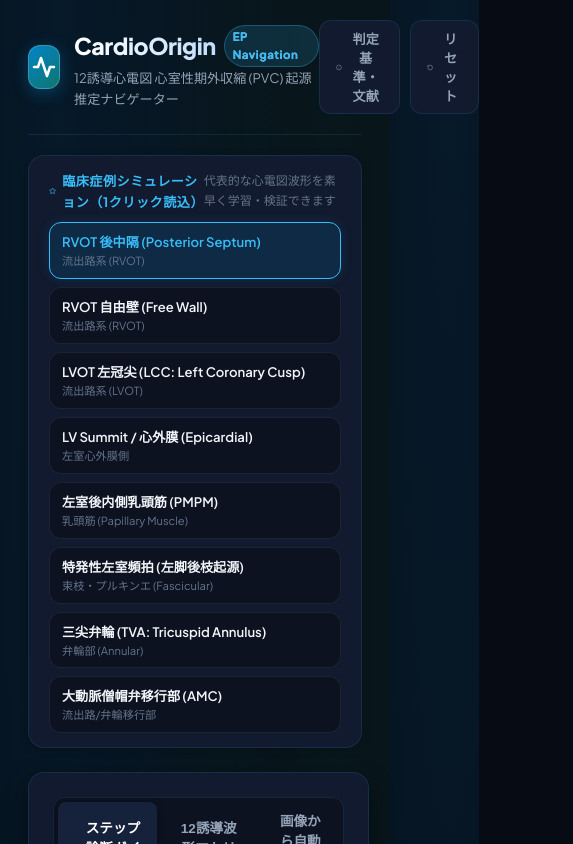
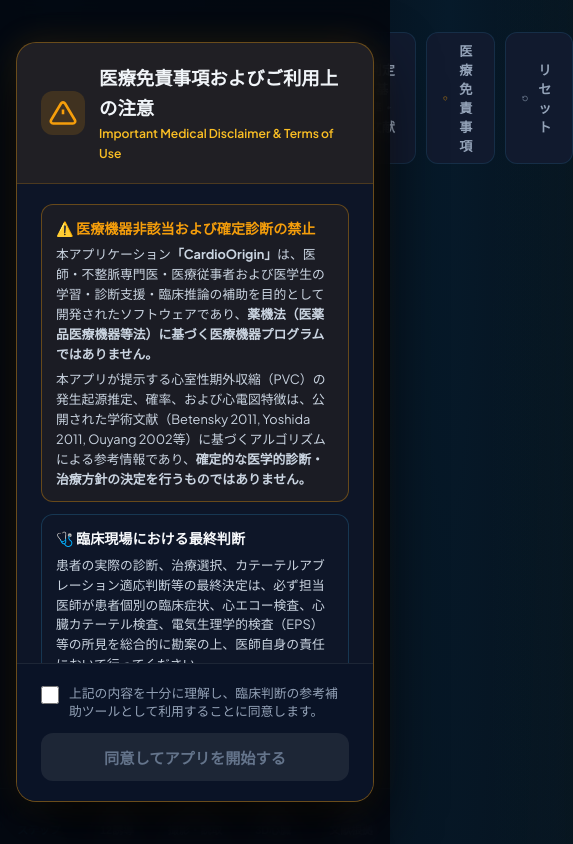
Before and after one commit to hiromiyoshimu-a11y/hiromi2, a website with bundled scripts: page index.html in a window 390 px wide. Shown: the top 844 px of the page, 573 px wide, since content can reach past the window. Built offline with nearby package versions, Linux system fonts and the light colour scheme.

Commit message:
feat(mobile): Add iOS App Store & PWA support (safe area, camera, bottom tabs, medical disclaimer, 1024px icon, Capacitor config)

```diff
--- /dev/null
+++ b/css/ios-mobile.css
@@ -0,0 +1,309 @@
+/**
+ * CardioOrigin - iOS & モバイル最適化スタイルシート (iOS HIG & PWA準拠)
+ * Safe Area, Bottom Navigation Tab Bar, Medical Disclaimer Modal
+ */
+
+/* ================= iOS セーフエリア & 全体最適化 ================= */
+:root {
+  --sat: env(safe-area-inset-top, 0px);
+  --sab: env(safe-area-inset-bottom, 0px);
+  --sal: env(safe-area-inset-left, 0px);
+  --sar: env(safe-area-inset-right, 0px);
+}
+
+html, body {
+  /* 不要なバウンスや誤ズームを抑止 */
+  touch-action: manipulation;
+  -webkit-tap-highlight-color: transparent;
+  padding-top: var(--sat);
+  padding-left: var(--sal);
+  padding-right: var(--sar);
+}
+
+/* アプリコンテナの下部にボトムタブバーの余白を確保 */
+.app-container {
+  padding-bottom: calc(var(--sab) + 72px) !important;
+}
+
+/* ================= 医療免責事項モーダル (Guideline 1.4.1) ================= */
+.disclaimer-overlay {
+  position: fixed;
+  inset: 0;
+  background: rgba(4, 8, 16, 0.88);
+  backdrop-filter: blur(12px);
+  -webkit-backdrop-filter: blur(12px);
+  z-index: 99999;
+  display: flex;
+  justify-content: center;
+  align-items: center;
+  padding: 1rem;
+  opacity: 0;
+  visibility: hidden;
+  transition: all 0.35s cubic-bezier(0.16, 1, 0.3, 1);
+}
+
+.disclaimer-overlay.open {
+  opacity: 1;
+  visibility: visible;
+}
+
+.disclaimer-modal-card {
+  width: 100%;
+  max-width: 580px;
+  max-height: 90vh;
+  background: #0d1527;
+  border: 1px solid rgba(245, 158, 11, 0.4);
+  border-radius: 20px;
+  box-shadow: 0 24px 64px rgba(0, 0, 0, 0.85), 0 0 32px rgba(245, 158, 11, 0.15);
+  display: flex;
+  flex-direction: column;
+  overflow: hidden;
+  animation: modal-pop 0.3s cubic-bezier(0.34, 1.56, 0.64, 1);
+}
+
+@keyframes modal-pop {
+  0% { transform: scale(0.92); opacity: 0; }
+  100% { transform: scale(1); opacity: 1; }
+}
+
+.disclaimer-header {
+  display: flex;
+  align-items: center;
+  gap: 14px;
+  padding: 1.25rem 1.5rem;
+  background: rgba(245, 158, 11, 0.08);
+  border-bottom: 1px solid rgba(245, 158, 11, 0.2);
+}
+
+.disclaimer-icon-wrapper {
+  width: 44px;
+  height: 44px;
+  border-radius: 12px;
+  background: rgba(245, 158, 11, 0.15);
+  display: flex;
+  justify-content: center;
+  align-items: center;
+  flex-shrink: 0;
+}
+
+.disclaimer-header h3 {
+  font-size: 1.15rem;
+  font-weight: 800;
+  color: #f1f5f9;
+  margin: 0;
+}
+
+.disclaimer-subtitle {
+  font-size: 0.76rem;
+  color: #fbbf24;
+  margin: 2px 0 0 0;
+  font-weight: 600;
+}
+
+.disclaimer-scroll-content {
+  padding: 1.25rem 1.5rem;
+  overflow-y: auto;
+  display: flex;
+  flex-direction: column;
+  gap: 12px;
+  -webkit-overflow-scrolling: touch;
+}
+
+.disclaimer-box {
+  background: rgba(15, 23, 42, 0.8);
+  border: 1px solid rgba(56, 189, 248, 0.2);
+  border-radius: 12px;
+  padding: 12px 14px;
+}
+
+.disclaimer-box.warning {
+  border-color: rgba(245, 158, 11, 0.35);
+  background: rgba(245, 158, 11, 0.06);
+}
+
+.disclaimer-box.privacy {
+  border-color: rgba(16, 185, 129, 0.35);
+  background: rgba(16, 185, 129, 0.06);
+}
+
+.disclaimer-box h4 {
+  font-size: 0.88rem;
+  font-weight: 700;
+  margin: 0 0 6px 0;
+  color: #f8fafc;
+}
+
+.disclaimer-box.warning h4 { color: #f59e0b; }
+.disclaimer-box.privacy h4 { color: #10b981; }
+
+.disclaimer-box p {
+  font-size: 0.8rem;
+  color: #cbd5e1;
+  line-height: 1.55;
+  margin: 0 0 6px 0;
+}
+
+.disclaimer-box p:last-child {
+  margin-bottom: 0;
+}
+
+.disclaimer-footer {
+  padding: 1.25rem 1.5rem;
+  background: rgba(11, 19, 38, 0.95);
+  border-top: 1px solid rgba(255, 255, 255, 0.08);
+  display: flex;
+  flex-direction: column;
+  gap: 12px;
+}
+
+.disclaimer-checkbox-label {
+  display: flex;
+  align-items: flex-start;
+  gap: 10px;
+  cursor: pointer;
+  font-size: 0.8rem;
+  color: #94a3b8;
+  line-height: 1.45;
+}
+
+.disclaimer-checkbox-label input[type="checkbox"] {
+  width: 18px;
+  height: 18px;
+  accent-color: #0284c7;
+  cursor: pointer;
+  margin-top: 2px;
+  flex-shrink: 0;
+}
+
+.disclaimer-btn-primary {
+  width: 100%;
+  height: 48px;
+  border-radius: 12px;
+  background: linear-gradient(135deg, #0284c7 0%, #0369a1 100%);
+  color: #ffffff;
+  font-size: 0.95rem;
+  font-weight: 700;
+  border: none;
+  cursor: pointer;
+  transition: all 0.25s ease;
+  box-shadow: 0 4px 16px rgba(2, 132, 199, 0.4);
+}
+
+.disclaimer-btn-primary:disabled {
+  background: rgba(255, 255, 255, 0.08);
+  color: #64748b;
+  cursor: not-allowed;
+  box-shadow: none;
+}
+
+/* ================= iOS風ボトムナビゲーションタブバー ================= */
+.ios-tab-bar {
+  display: none; /* デスクトップでは非表示 */
+  position: fixed;
+  bottom: 0;
+  left: 0;
+  right: 0;
+  height: calc(56px + var(--sab));
+  padding-bottom: var(--sab);
+  background: rgba(11, 19, 38, 0.92);
+  backdrop-filter: blur(20px);
+  -webkit-backdrop-filter: blur(20px);
+  border-top: 1px solid rgba(56, 189, 248, 0.2);
+  z-index: 1000;
+  justify-content: space-around;
+  align-items: center;
+}
+
+.ios-tab-item {
+  flex: 1;
+  display: flex;
+  flex-direction: column;
+  align-items: center;
+  justify-content: center;
+  gap: 3px;
+  background: transparent;
+  border: none;
+  color: #94a3b8;
+  font-size: 0.68rem;
+  font-weight: 600;
+  padding: 6px 0;
+  cursor: pointer;
+  transition: all 0.2s ease;
+  -webkit-tap-highlight-color: transparent;
+}
+
+.ios-tab-item svg {
+  transition: transform 0.2s ease, stroke 0.2s ease;
+}
+
+.ios-tab-item.active {
+  color: #38bdf8;
+}
+
+.ios-tab-item.active svg {
+  stroke: #38bdf8;
+  transform: translateY(-2px);
+}
+
+/* ================= モバイルカメラ撮影ボタン ================= */
+.mobile-camera-btn {
+  display: inline-flex;
+  align-items: center;
+  justify-content: center;
+  gap: 8px;
+  width: 100%;
+  height: 48px;
+  background: linear-gradient(135deg, #10b981 0%, #059669 100%);
+  color: #ffffff;
+  font-size: 0.92rem;
+  font-weight: 700;
+  border: none;
+  border-radius: 12px;
+  cursor: pointer;
+  margin-top: 12px;
+  box-shadow: 0 4px 16px rgba(16, 185, 129, 0.35);
+  transition: all 0.25s ease;
+}
+
+.mobile-camera-btn:active {
+  transform: scale(0.98);
+}
+
+/* ================= モバイル・iPhone専用メディアクエリ ================= */
+@media (max-width: 900px) {
+  .ios-tab-bar {
+    display: flex;
+  }
+
+  /* 画面全体のグリッドを1カラムに */
+  .main-layout {
+    grid-template-columns: 1fr;
+  }
+
+  /* ヘッダーのコンパクト化 */
+  .app-header {
+    padding: 0.75rem 1rem;
+  }
+
+  .brand-title-area h1 {
+    font-size: 1.15rem;
+  }
+
+  .brand-title-area p {
+    font-size: 0.72rem;
+  }
+
+  /* 症例プリセットバーを横スクロール対応 */
+  .preset-scroll-container {
+    overflow-x: auto;
+    -webkit-overflow-scrolling: touch;
+    padding-bottom: 6px;
+  }
+
+  /* タッチターゲットの拡大 */
+  .custom-select,
+  .btn-header,
+  .input-switch-btn {
+    min-height: 44px;
+  }
+}
--- a/index.html
+++ b/index.html
@@ -2,12 +2,22 @@
 <html lang="ja">
 <head>
   <meta charset="UTF-8">
-  <meta name="viewport" content="width=device-width, initial-scale=1.0">
+  <meta name="viewport" content="width=device-width, initial-scale=1.0, maximum-scale=1.0, user-scalable=no, viewport-fit=cover">
   <title>CardioOrigin - 12誘導心電図 心室性期外収縮(PVC) 起源推定ナビゲーター</title>
   <meta name="description" content="12誘導心電図の情報から心室性期外収縮（PVC）の発生起源（RVOT、LVOT、LV Summit、乳頭筋、三尖弁輪、束枝系など）を高精度に推定・3D心臓解剖マップ上で可視化する臨床支援Webアプリケーション">
 
+  <!-- iOS App & PWA メタタグ -->
+  <meta name="apple-mobile-web-app-capable" content="yes">
+  <meta name="apple-mobile-web-app-status-bar-style" content="black-translucent">
+  <meta name="apple-mobile-web-app-title" content="CardioOrigin">
+  <meta name="theme-color" content="#070c18">
+  <link rel="apple-touch-icon" href="assets/apple-touch-icon.png">
+  <link rel="manifest" href="manifest.json">
+
+  <!-- スタイルシート -->
   <link rel="stylesheet" href="css/style.css">
   <link rel="stylesheet" href="css/heart-map.css">
+  <link rel="stylesheet" href="css/ios-mobile.css">
 </head>
 <body>
   <div class="app-container">
@@ -30,6 +40,12 @@
             <circle cx="12" cy="12" r="10"/><line x1="12" y1="16" x2="12" y2="12"/><line x1="12" y1="8" x2="12.01" y2="8"/>
           </svg>
           判定基準・文献
+        </button>
+        <button id="btn-show-disclaimer" class="btn-header" title="医療免責事項と利用規約">
+          <svg width="15" height="15" viewBox="0 0 24 24" fill="none" stroke="#f59e0b" stroke-width="2">
+            <path d="M12 22s8-4 8-10V5l-8-3-8 3v7c0 6 8 10 8 10z"/>
+          </svg>
+          医療免責事項
         </button>
         <button id="btn-reset" class="btn-header" title="入力をリセット">
           <svg width="15" height="15" viewBox="0 0 24 24" fill="none" stroke="currentColor" stroke-width="2">
@@ -377,6 +393,47 @@
     </div>
   </div>
 
+  <!-- iOS風ボトムナビゲーションバー (親指操作) -->
+  <nav class="ios-tab-bar" id="ios-tab-bar">
+    <button class="ios-tab-item active" data-target="panel-step">
+      <svg width="22" height="22" viewBox="0 0 24 24" fill="none" stroke="currentColor" stroke-width="2">
+        <polyline points="22 12 18 12 15 21 9 3 6 12 2 12"/>
+      </svg>
+      <span>ステップ</span>
+    </button>
+
+    <button class="ios-tab-item" data-target="panel-matrix">
+      <svg width="22" height="22" viewBox="0 0 24 24" fill="none" stroke="currentColor" stroke-width="2">
+        <rect x="3" y="3" width="7" height="7"/><rect x="14" y="3" width="7" height="7"/>
+        <rect x="14" y="14" width="7" height="7"/><rect x="3" y="14" width="7" height="7"/>
+      </svg>
+      <span>12誘導</span>
+    </button>
+
+    <button class="ios-tab-item" data-target="panel-image">
+      <svg width="22" height="22" viewBox="0 0 24 24" fill="none" stroke="currentColor" stroke-width="2">
+        <path d="M23 19a2 2 0 0 1-2 2H3a2 2 0 0 1-2-2V8a2 2 0 0 1 2-2h4l2-3h6l2 3h4a2 2 0 0 1 2 2z"/>
+        <circle cx="12" cy="13" r="4"/>
+      </svg>
+      <span>撮影・読取</span>
+    </button>
+
+    <button class="ios-tab-item" data-target="heart-map-root">
+      <svg width="22" height="22" viewBox="0 0 24 24" fill="none" stroke="currentColor" stroke-width="2">
+        <circle cx="12" cy="12" r="10"/><path d="M12 2a14.5 14.5 0 0 0 0 20 14.5 14.5 0 0 0 0-20"/><path d="M2 12h20"/>
+      </svg>
+      <span>3D心臓</span>
+    </button>
+
+    <button class="ios-tab-item" data-target="literature-container">
+      <svg width="22" height="22" viewBox="0 0 24 24" fill="none" stroke="currentColor" stroke-width="2">
+        <path d="M4 19.5A2.5 2.5 0 0 1 6.5 17H20"/>
+        <path d="M6.5 2H20v20H6.5A2.5 2.5 0 0 1 4 19.5v-15A2.5 2.5 0 0 1 6.5 2z"/>
+      </svg>
+      <span>文献根拠</span>
+    </button>
+  </nav>
+
   <!-- メインJavaScript -->
   <script type="module" src="js/app.js"></script>
 </body>
--- /dev/null
+++ b/js/disclaimer-modal.js
@@ -0,0 +1,97 @@
+/**
+ * CardioOrigin - 医療免責事項 & インフォームド・コンセント (Apple App Store Guideline 1.4.1 準拠)
+ */
+
+const STORAGE_KEY = 'cardio_origin_medical_disclaimer_accepted_v1';
+
+export function checkAndShowMedicalDisclaimer(onAccepted) {
+  const isAccepted = localStorage.getItem(STORAGE_KEY);
+  if (isAccepted === 'true') {
+    if (onAccepted) onAccepted();
+    return;
+  }
+
+  showDisclaimerModal(onAccepted);
+}
+
+export function showDisclaimerModal(onAccepted) {
+  let modalEl = document.getElementById('medical-disclaimer-modal');
+  if (!modalEl) {
+    modalEl = document.createElement('div');
+    modalEl.id = 'medical-disclaimer-modal';
+    modalEl.className = 'disclaimer-overlay';
+    document.body.appendChild(modalEl);
+  }
+
+  modalEl.innerHTML = `
+    <div class="disclaimer-modal-card">
+      <div class="disclaimer-header">
+        <div class="disclaimer-icon-wrapper">
+          <svg width="28" height="28" viewBox="0 0 24 24" fill="none" stroke="#f59e0b" stroke-width="2.2">
+            <path d="M10.29 3.86L1.82 18a2 2 0 0 0 1.71 3h16.94a2 2 0 0 0 1.71-3L13.71 3.86a2 2 0 0 0-3.42 0z"/>
+            <line x1="12" y1="9" x2="12" y2="13"/><line x1="12" y1="17" x2="12.01" y2="17"/>
+          </svg>
+        </div>
+        <div>
+          <h3>医療免責事項およびご利用上の注意</h3>
+          <p class="disclaimer-subtitle">Important Medical Disclaimer & Terms of Use</p>
+        </div>
+      </div>
+
+      <div class="disclaimer-scroll-content">
+        <div class="disclaimer-box warning">
+          <h4>⚠️ 医療機器非該当および確定診断の禁止</h4>
+          <p>
+            本アプリケーション<strong>「CardioOrigin」</strong>は、医師・不整脈専門医・医療従事者および医学生の学習・診断支援・臨床推論の補助を目的として開発されたソフトウェアであり、<strong>薬機法（医薬品医療機器等法）に基づく医療機器プログラムではありません。</strong>
+          </p>
+          <p>
+            本アプリが提示する心室性期外収縮（PVC）の発生起源推定、確率、および心電図特徴は、公開された学術文献（Betensky 2011, Yoshida 2011, Ouyang 2002等）に基づくアルゴリズムによる参考情報であり、<strong>確定的な医学的診断・治療方針の決定を行うものではありません。</strong>
+          </p>
+        </div>
+
+        <div class="disclaimer-box">
+          <h4>🩺 臨床現場における最終判断</h4>
+          <p>
+            患者の実際の診断、治療選択、カテーテルアブレーション適応判断等の最終決定は、必ず担当医師が患者個別の臨床症状、心エコー検査、心臓カテーテル検査、電気生理学的検査（EPS）等の所見を総合的に勘案の上、医師自身の責任において行ってください。
+          </p>
+        </div>
+
+        <div class="disclaimer-box privacy">
+          <h4>🔒 患者プライバシーと完全オンデバイス処理の保証</h4>
+          <p>
+            本アプリにアップロードまたはカメラ撮影された心電図画像および解析パラメーターは、<strong>お使いの端末内（オンデバイス / ブラウザローカル）でのみ処理されます。</strong>
+          </p>
+          <p>
+            いかなる患者個人情報（氏名、生年月日、ID等）や心電図データも、外部サーバーへ送信・保存・共有されることは一切ありません。
+          </p>
+        </div>
+      </div>
+
+      <div class="disclaimer-footer">
+        <label class="disclaimer-checkbox-label">
+          <input type="checkbox" id="disclaimer-agree-checkbox">
+          <span>上記の内容を十分に理解し、臨床判断の参考補助ツールとして利用することに同意します。</span>
+        </label>
+
+        <button type="button" id="disclaimer-accept-btn" class="disclaimer-btn-primary" disabled>
+          同意してアプリを開始する
+        </button>
+      </div>
+    </div>
+  `;
+
+  const checkbox = modalEl.querySelector('#disclaimer-agree-checkbox');
+  const acceptBtn = modalEl.querySelector('#disclaimer-accept-btn');
+
+  checkbox.addEventListener('change', () => {
+    acceptBtn.disabled = !checkbox.checked;
+  });
+
+  acceptBtn.addEventListener('click', () => {
+    localStorage.setItem(STORAGE_KEY, 'true');
+    modalEl.classList.remove('open');
+    if (onAccepted) onAccepted();
+  });
+
+  modalEl.classList.add('open');
+}
--- a/package.json
+++ b/package.json
@@ -7,7 +7,9 @@
   "scripts": {
     "start": "node server.js",
     "dev": "node server.js",
-    "test": "node test_algorithm.js"
+    "test": "node test_algorithm.js",
+    "cap:sync": "cap sync",
+    "cap:open:ios": "cap open ios"
   },
   "keywords": [
     "ecg",
```
Also changed, not shown: capacitor.config.json (added, +22 -0 lines), js/app.js (+51 -0 lines), js/image-analyzer.js (+31 -3 lines), sw.js (added, +84 -0 lines), assets/app-icon-1024.png (added), assets/apple-touch-icon.png (added), assets/icon-192.png (added), assets/icon-512.png (added), manifest.json (added).
